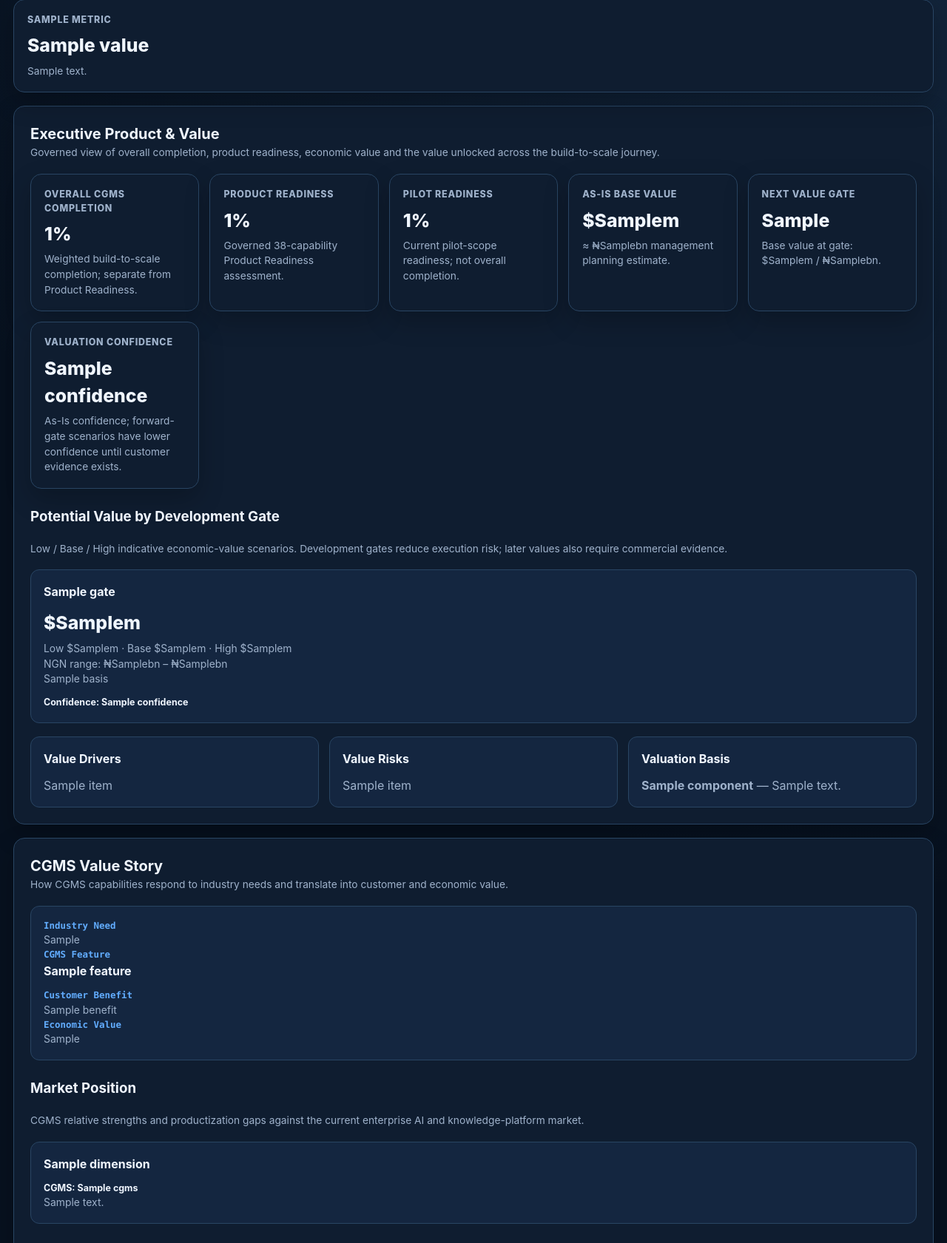
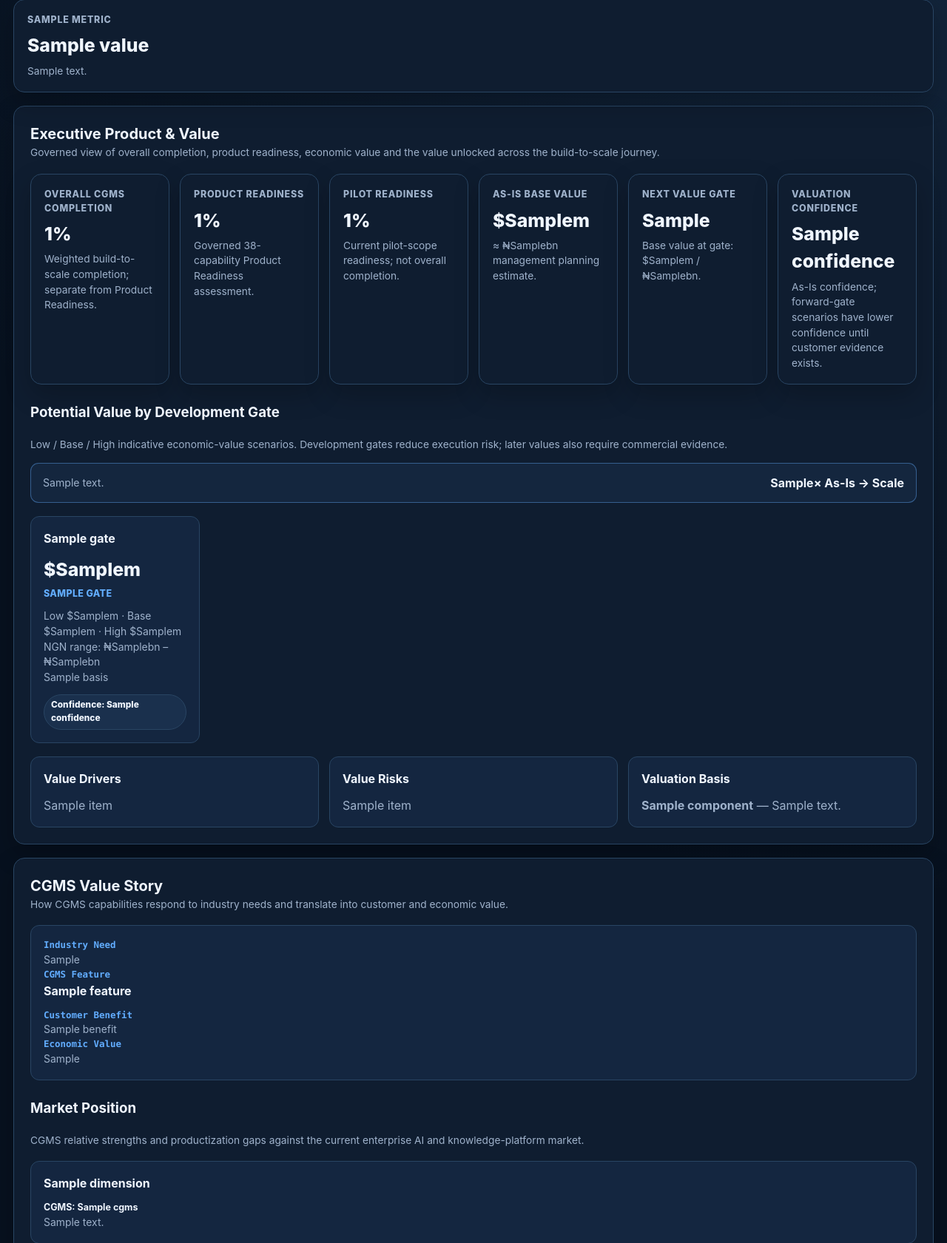
Before and after one commit to Amiemi1/cgms, a Python web app: template app/dashboard/templates/programme_progress_dashboard.html in a window 1280 px wide. Shown: the part 298-1979 px from the top of the page at 74% size. Run offline with Jinja, Linux system fonts and the light colour scheme; the template is opened without the code that fills it: most values are stand-ins (such as "Sample title", 1, 10 or a date in 2020).

Commit message:
style(dashboard): polish executive product value intelligence

```diff
--- a/app/dashboard/templates/programme_progress_dashboard.html
+++ b/app/dashboard/templates/programme_progress_dashboard.html
@@ -194,6 +194,87 @@
                 );
             gap: 14px;
             margin: 18px 0;
+        }
+
+        .executive-summary-grid {
+            display: grid;
+            grid-template-columns:
+                repeat(
+                    6,
+                    minmax(0, 1fr)
+                );
+            gap: 14px;
+            margin: 18px 0;
+        }
+
+        .commercial-highlight {
+            border-color:
+                rgba(98, 173, 255, 0.62);
+            background:
+                linear-gradient(
+                    145deg,
+                    rgba(98, 173, 255, 0.10),
+                    transparent 62%
+                ),
+                var(--surface);
+        }
+
+        .value-storyline {
+            display: flex;
+            justify-content: space-between;
+            gap: 18px;
+            align-items: center;
+            margin: -4px 0 18px;
+            padding: 14px 16px;
+            border: 1px solid
+                rgba(98, 173, 255, 0.42);
+            border-radius: 11px;
+            background:
+                rgba(98, 173, 255, 0.07);
+            color: var(--muted);
+            font-size: 0.88rem;
+        }
+
+        .value-storyline strong {
+            flex: 0 0 auto;
+            color: var(--text);
+            font-size: 1rem;
+        }
+
+        .value-gate-grid {
+            display: grid;
+            grid-template-columns:
+                repeat(
+                    5,
+                    minmax(0, 1fr)
+                );
+            gap: 13px;
+        }
+
+        .value-gate-card {
+            min-width: 0;
+        }
+
+        .value-unlock {
+            margin: 2px 0 10px;
+            color: var(--accent);
+            font-size: 0.78rem;
+            font-weight: 850;
+            letter-spacing: 0.03em;
+            text-transform: uppercase;
+        }
+
+        .confidence-pill {
+            display: inline-flex;
+            align-items: center;
+            margin-top: 12px;
+            padding: 5px 9px;
+            border: 1px solid var(--border);
+            border-radius: 999px;
+            color: var(--text);
+            background: var(--surface-soft);
+            font-size: 0.74rem;
+            font-weight: 800;
         }
 
         .card,
@@ -499,6 +580,24 @@
             font-size: 0.82rem;
         }
 
+        @media (max-width: 1200px) {
+            .executive-summary-grid {
+                grid-template-columns:
+                    repeat(
+                        3,
+                        minmax(0, 1fr)
+                    );
+            }
+
+            .value-gate-grid {
+                grid-template-columns:
+                    repeat(
+                        3,
+                        minmax(0, 1fr)
+                    );
+            }
+        }
+
         @media (max-width: 900px) {
             .hero,
             .sprint-header {
@@ -511,6 +610,20 @@
 
             .three-column {
                 grid-template-columns: 1fr;
+            }
+
+            .executive-summary-grid,
+            .value-gate-grid {
+                grid-template-columns:
+                    repeat(
+                        2,
+                        minmax(0, 1fr)
+                    );
+            }
+
+            .value-storyline {
+                align-items: flex-start;
+                flex-direction: column;
             }
         }
 
@@ -530,6 +643,11 @@
             .commit {
                 grid-template-columns: 1fr;
                 gap: 4px;
+            }
+
+            .executive-summary-grid,
+            .value-gate-grid {
+                grid-template-columns: 1fr;
             }
         }
     </style>
@@ -623,7 +741,7 @@
                 </div>
             </div>
 
-            <div class="summary-grid">
+            <div class="executive-summary-grid">
                 <article class="card">
                     <div class="metric-label">Overall CGMS Completion</div>
                     <div class="metric-value">
@@ -655,7 +773,7 @@
                     </div>
                 </article>
 
-                <article class="card">
+                <article class="card commercial-highlight">
                     <div class="metric-label">As-Is Base Value</div>
                     <div class="metric-value">
                         ${{ dashboard.executive_value.headline.as_is_base_usd_m }}m
@@ -666,7 +784,7 @@
                     </div>
                 </article>
 
-                <article class="card">
+                <article class="card commercial-highlight">
                     <div class="metric-label">Next Value Gate</div>
                     <div class="metric-value">
                         {{ dashboard.executive_value.headline.next_gate }}
@@ -701,13 +819,28 @@
                 </div>
             </div>
 
-            <div class="dashboard-grid">
+            <div class="value-storyline">
+                <span>
+                    {{ dashboard.executive_value.headline.value_curve_summary }}
+                </span>
+                <strong>
+                    {{ dashboard.executive_value.headline.scale_multiple_vs_as_is }}×
+                    As-Is → Scale
+                </strong>
+            </div>
+
+            <div class="value-gate-grid">
                 {% for gate in dashboard.executive_value.value_gates %}
-                <article class="list-card">
+                <article class="list-card value-gate-card">
                     <h3>{{ gate.gate }}</h3>
                     <div class="metric-value">
                         ${{ gate.base_usd_m }}m
                     </div>
+
+                    <div class="value-unlock">
+                        {{ gate.unlock_label }}
+                    </div>
+
                     <p class="description">
                         Low ${{ gate.low_usd_m }}m ·
                         Base ${{ gate.base_usd_m }}m ·
@@ -721,7 +854,10 @@
                     <p class="description">
                         {{ gate.basis }}
                     </p>
-                    <div class="access">
+                    <div
+                        class="confidence-pill"
+                        data-confidence="{{ gate.confidence_class }}"
+                    >
                         Confidence: {{ gate.confidence }}
                     </div>
                 </article>
```
Also changed, not shown: app/services/programme_progress/commercial_value.py (+26 -5 lines), docs/CGMS_MASTER_CONTINUATION_PROMPT_v2.0.md (+26 -0 lines), tests/test_programme_progress_commercial_value.py (+41 -0 lines), tests/test_programme_progress_dashboard.py (+22 -0 lines).
